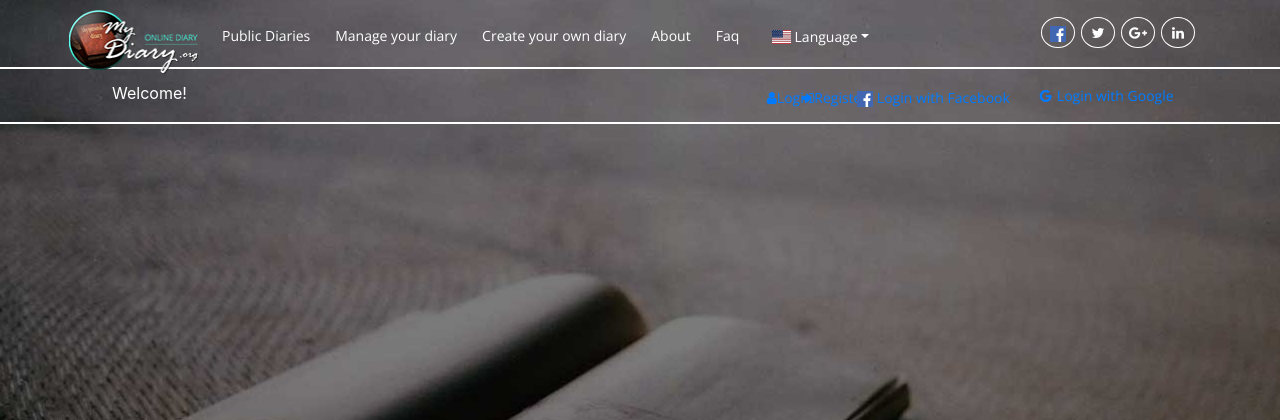
After one commit to anasyawulandari/my-diary, a CodeIgniter app: the page made by application/views/nav2.php in a window 1280 px wide; the page is wider, and only the part inside the window is pictured. The commit adds this page. Shown: the top 420 px of that part. Run offline with CodeIgniter, Linux system fonts and the light colour scheme; some libraries are stand-ins or nearby versions.

Commit message:
about navbar

```diff
--- /dev/null
+++ b/application/views/nav2.php
@@ -0,0 +1,181 @@
+<!DOCTYPE html>
+<html lang="en">
+<head>
+    <meta charset="UTF-8">
+    <meta name="viewport" content="width=device-width, initial-scale=1.0">
+    <meta http-equiv="X-UA-Compatible" content="ie=edge">
+    <link href="https://fonts.googleapis.com/css?family=Open+Sans:300,400,600,700,800" rel="stylesheet">
+    <link href="https://cdnjs.cloudflare.com/ajax/libs/flag-icon-css/3.1.0/css/flag-icon.min.css" rel="stylesheet">
+    <link rel="stylesheet" href="https://stackpath.bootstrapcdn.com/bootstrap/4.3.1/css/bootstrap.min.css" integrity="sha384-ggOyR0iXCbMQv3Xipma34MD+dH/1fQ784/j6cY/iJTQUOhcWr7x9JvoRxT2MZw1T" crossorigin="anonymous">
+    <link href="https://cdnjs.cloudflare.com/ajax/libs/flag-icon-css/2.3.1/css/flag-icon.min.css" rel="stylesheet"/>
+    <link href="https://stackpath.bootstrapcdn.com/font-awesome/4.7.0/css/font-awesome.min.css" rel="stylesheet" integrity="sha384-wvfXpqpZZVQGK6TAh5PVlGOfQNHSoD2xbE+QkPxCAFlNEevoEH3Sl0sibVcOQVnN" crossorigin="anonymous">
+    <script src="https://code.jquery.com/jquery-3.3.1.slim.min.js" integrity="sha384-q8i/X+965DzO0rT7abK41JStQIAqVgRVzpbzo5smXKp4YfRvH+8abtTE1Pi6jizo" crossorigin="anonymous"></script>
+    <script src="https://cdnjs.cloudflare.com/ajax/libs/popper.js/1.14.7/umd/popper.min.js" integrity="sha384-UO2eT0CpHqdSJQ6hJty5KVphtPhzWj9WO1clHTMGa3JDZwrnQq4sF86dIHNDz0W1" crossorigin="anonymous"></script>
+    <script src="https://stackpath.bootstrapcdn.com/bootstrap/4.3.1/js/bootstrap.min.js" integrity="sha384-JjSmVgyd0p3pXB1rRibZUAYoIIy6OrQ6VrjIEaFf/nJGzIxFDsf4x0xIM+B07jRM" crossorigin="anonymous"></script>
+
+    <title>What is my-diary.org about</title>
+    <style>
+    .container{
+    width:1200px;
+    height: 100%;
+    margin:auto;
+    }
+    nav .nav-link{
+
+     margin-right:55px;
+     font-size: 14px;
+     line-height:20px;
+     margin-top:0px !important;
+ }
+ .nav-item1 .nav-link1{
+     margin-right:65px;
+     font-size: 14px;
+     line-height:20px;
+     margin-bottom: 10px;
+     padding-bottom: 10px;
+     padding-top: 10px;
+     margin-left:-40px;
+
+ }
+
+    .nav-link:hover{
+     color:  #46fbdf !important;
+     text-decoration: none;
+ }
+ .navbar-nav > li > a {
+     padding-bottom: 12px;
+     padding-top: 12px;
+    text-align:center;
+    margin-left:-40px;
+ }
+ nav .social a {
+   border: 1px solid #ffffff;
+   border-radius: 50%;
+   color: #ffffff;
+   float: left;
+   font-size: 14px;
+   line-height: 23px ;
+   margin: 18px 0 0 6px;
+   padding: 3px;
+   width: 34px;
+   margin-top:-30px !important;
+   text-align: center;
+   position:relative;
+
+}
+nav a {
+ font-family: 'Open Sans', sans-serif;
+ font-size: 14px;
+ font-weight: 400;
+ text-align: center;
+}
+#socbar a{
+text-align:center;
+margin-top:0px;
+
+}
+div.dropdown-menu {
+ background: #0e0e0e;
+}
+.line{
+    border:0.5px  solid white!important;
+    margin-top:-28px;
+    margin-left:0px;
+    margin-right: -50px;                                                                                                                                                                                                                                                                00px;
+    width:1400px;
+}
+.line2{
+    border:0.5px  solid white!important;
+    margin-top:5px;                                                                                                                                                                                                                                                        00px;
+    width:1400px;
+}
+.nav2{
+    padding-right: 30px;
+}
+</style>
+</head>
+<body background="assets/bg1.jpg">
+        <nav class="navbar navbar-expand-lg navbar-dark bg-transparent">
+        <header class="container">
+        <a class="navbar-brand" href="#"></a>
+        <button class="navbar-toggler" type="button" data-toggle="collapse" data-target="#navbarSupportedContent" aria-controls="navbarSupportedContent" aria-expanded="false" aria-label="Toggle navigation">
+            <span class="navbar-toggler-icon"></span>
+        </button>
+
+        <div class="collapse navbar-collapse" id="navbarSupportedContent">
+            <ul class="navbar-nav mr-auto">
+            <li class="nav-item active">
+                <a class="nav-link text-white" href="#" class="hidden-lg hidden-sm hidden-md"><img src="assets/logo_small.png" alt="my-diary.org logo" style="width:130px; height:65px;margin-top:-10px;"></a>  <span class="sr-only">(current)</span></a>
+            </li>
+            <li class="nav-item1" style=" margin-top: 15px" >
+                <a class="nav-link1 text-white" href="#">Public Diaries</a>
+            </li>
+            <li class="nav-item1"style=" margin-top: 15px">
+                <a class="nav-link1 text-white" href="#">Manage your diary</a>
+            </li>
+            <li class="nav-item1 " style=" margin-top: 15px">
+                <a class="nav-link1 text-white" href="#">Create your own diary</a>
+            </li>
+            <li class="nav-item1"style=" margin-top: 15px">
+                <a class="nav-link1 text-white" href="#">About</a>
+            </li>
+            <li class="nav-item1"style=" margin-top:15px">
+                <a class="nav-link1 text-white" href="#">Faq</a>
+            </li>
+            <link href="https://cdnjs.cloudflare.com/ajax/libs/flag-icon-css/3.1.0/css/flag-icon.min.css" rel="stylesheet">
+            <li class="nav-item dropdown" style=" margin-top:7px " >
+                <a class="nav-link dropdown-toggle  text-white" href="#" id="dropdown09"data-toggle="dropdown" aria-haspopup="true" aria-expanded="false">
+                <span class="flag-icon flag-icon-us"> </span> Language</a>
+
+                <div class="dropdown-menu" aria-labelledby="dropdown09">
+                <p>   <a class="dropdown-item" href="/?hl=no"><span class="flag-icon flag-icon-no"> </span>  Norwegian</a>
+        <p>   <a class="dropdown-item" href="/?hl=en"><span class="flag-icon flag-icon-us"> </span>  English</a>
+        <p>   <a class="dropdown-item" href="/?hl=th"><span class="flag-icon flag-icon-th"> </span>  Thai</a>
+                </div>
+            </li>
+            </ul>
+
+            <ul id="socbar" class="nav navbar-nav navbar-right social">
+            <a href="http://www.facebook.com/sharer/sharer.php?u=https://www.my-diary.org/" class="" title="Share on Facebook" target="_blank" >
+            <img src="assets/fb.png" height="16" width="16"></a>
+            <a href="https://twitter.com/intent/tweet?text=A+free+online+diary&url=https://www.my-diary.org/" class="" title="Share on Twitter" target="_blank" >
+            <i class="fa fa-twitter"></i></a>
+            <a href="https://plus.google.com/share?url=https://www.my-diary.org/" class="" title="Share on Google+2" target="_blank" >
+            <i class="fa fa-google-plus"></i></a>
+            <a href="http://www.linkedin.com/shareArticle?mini=true&ro=true&trk=frontpage&title=A+free+online+diary&url=https://www.my-diary.org/" class="" title="Share on Linkedin" target="_blank">
+            <i class="fa fa-linkedin"></i></a>
+                </ul>
+
+            </div>
+
+            </header>
+            <header-2>
+            </nav>
+            <div class="line" ></div>
+            <nav class="navbar navbar-expand-lg navbar-dark bg-transparent">
+                <a class="navbar-brand" href="#"></a>
+                <button class="navbar-toggler" type="button" data-toggle="collapse" data-target="#navbarSupportedContent" aria-controls="navbarSupportedContent" aria-expanded="false" aria-label="Toggle navigation">
+                    <span class="navbar-toggler-icon"></span>
+                </button>
+                <div class="collapse navbar-collapse" id="navbarSupportedContent">
+                 <ul class="nav navbar-nav navbar-left">
+                <li class="text-justify"style="margin-left:80px;color:white">Welcome!</li>
+                </ul>
+                <ul class="navbar-nav navbar-right" style="margin-left:620px; padding-top: 8px;">
+                <li class="nav2"><a href="/manage/"><i class="fa fa-user"></i>Login</a></li>
+                <li  class="nav2"><a href="/create/"><i class="fa fa-sign-in"></i>Register</a></li>
+                <li  class=""><a href="/create/?action=login_facebook"><img src="assets/fb.png" height="16" width="16"> Login with Facebook</a></li>
+                <li class="nav2"></li><a href="/create/?action=login_google"><i class="fa fa-google"style="padding-right:5px;"></i>Login with Google</a></li>
+                </ul>
+                </div>
+                </div> </div></div>
+
+            </nav>
+            <div class="line2" ></div>
+        </header-2>
+
+
+
+
+</body>
+</html>
```
Also changed, not shown: application/controllers/Mydiary.php (+5 -3 lines), application/views/nav1.php (+15 -9 lines), assets/logo_small.png (added).
